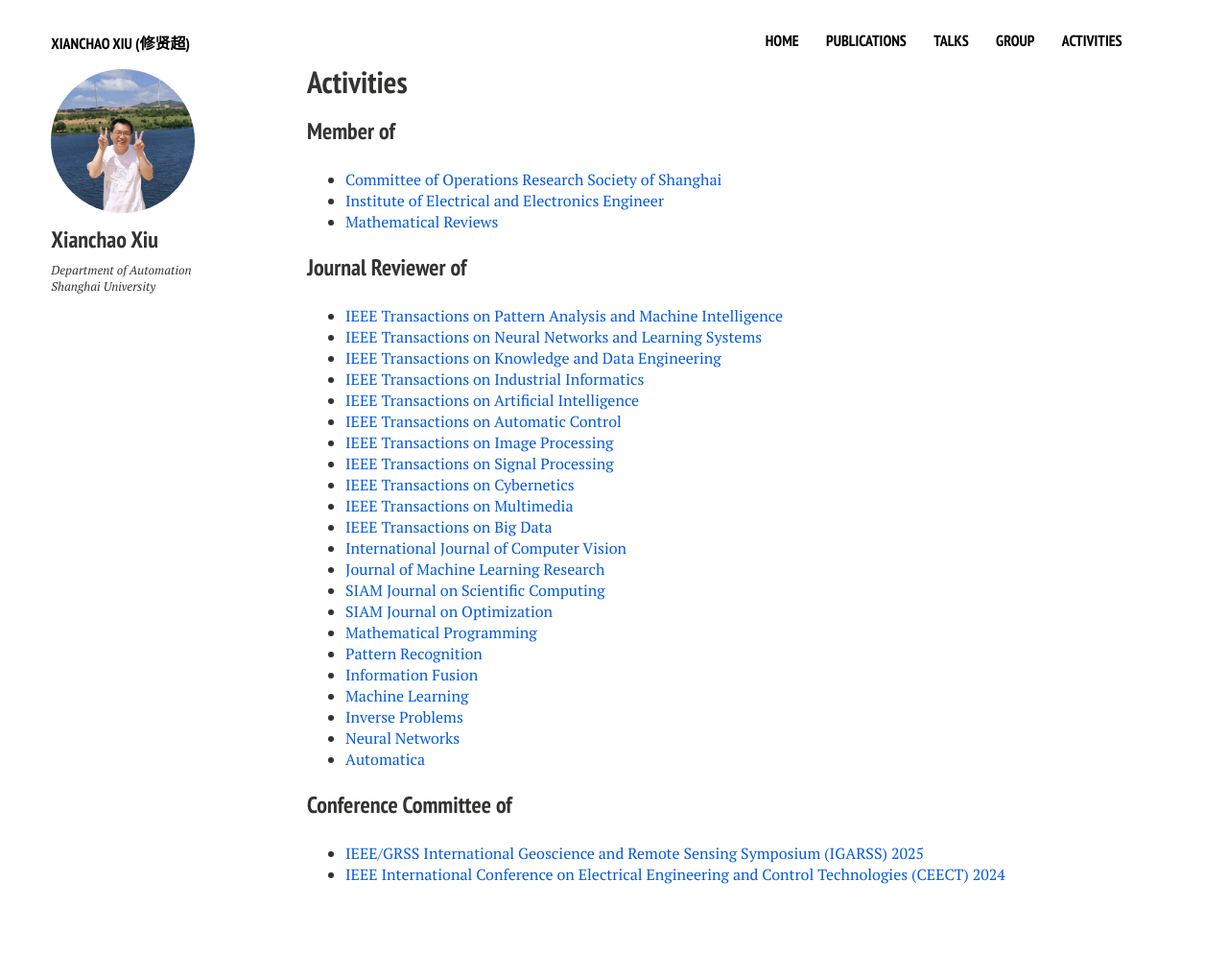
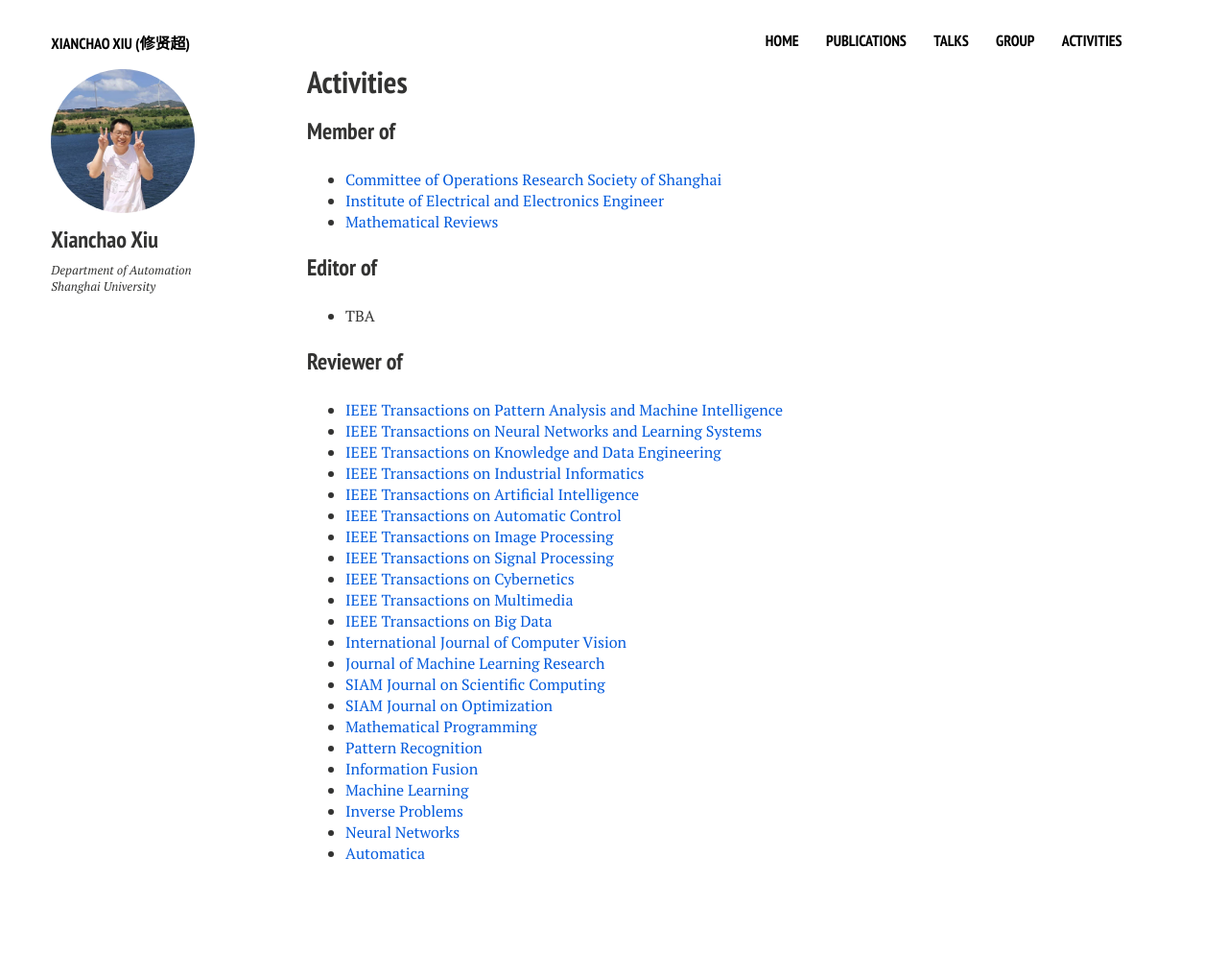
Before and after one commit to xianchaoxiu/xianchaoxiu.github.io, a Jekyll site: the page built from activities/index.md, in a window 1280 px wide. Shown: the whole page at 96% size. Built offline with Jekyll 4.4.1, drawn with Linux system fonts in a browser that asks for light colours; nearby versions of some CDN libraries; after the commit the page ends 996 px from its top, so only the background shows below that.

Commit message:
Update index.md

```diff
--- a/activities/index.md
+++ b/activities/index.md
@@ -13,8 +13,11 @@ share: false
 * <a href="https://www.ieee.org/" class="textlink" target="_blank">Institute of Electrical and Electronics Engineer </a> <br>
 * <a href="https://www.ams.org/mr-database" class="textlink" target="_blank">Mathematical Reviews</a> <br>
 
+### Editor of
+* TBA
 
-### Journal Reviewer of
+
+### Reviewer of
 * <a href="https://ieeexplore.ieee.org/xpl/RecentIssue.jsp?punumber=34" class="textlink" target="_blank">IEEE Transactions on Pattern Analysis and Machine Intelligence </a> <br>
 * <a href="https://ieeexplore.ieee.org/xpl/RecentIssue.jsp?punumber=5962385" class="textlink" target="_blank">IEEE Transactions on Neural Networks and Learning Systems</a> <br>
 * <a href="https://ieeexplore.ieee.org/xpl/RecentIssue.jsp?punumber=69" class="textlink" target="_blank">IEEE Transactions on Knowledge and Data Engineering</a> <br>
@@ -37,8 +40,3 @@ share: false
 * <a href="https://iopscience.iop.org/journal/0266-5611" class="textlink" target="_blank">Inverse Problems</a> <br>
 * <a href="https://www.sciencedirect.com/journal/neural-networks" class="textlink" target="_blank">Neural Networks</a> <br>
 * <a href="https://www.sciencedirect.com/journal/automatica" class="textlink" target="_blank">Automatica</a> <br>
-
-
-### Conference Committee of
-* <a href="https://2025.ieeeigarss.org/" class="textlink" target="_blank">IEEE/GRSS International Geoscience and Remote Sensing Symposium (IGARSS) 2025 </a> <br>
-* <a href="https://www.ceect.org/" class="textlink" target="_blank">IEEE International Conference on Electrical Engineering and Control Technologies (CEECT) 2024 </a> <br>
```
